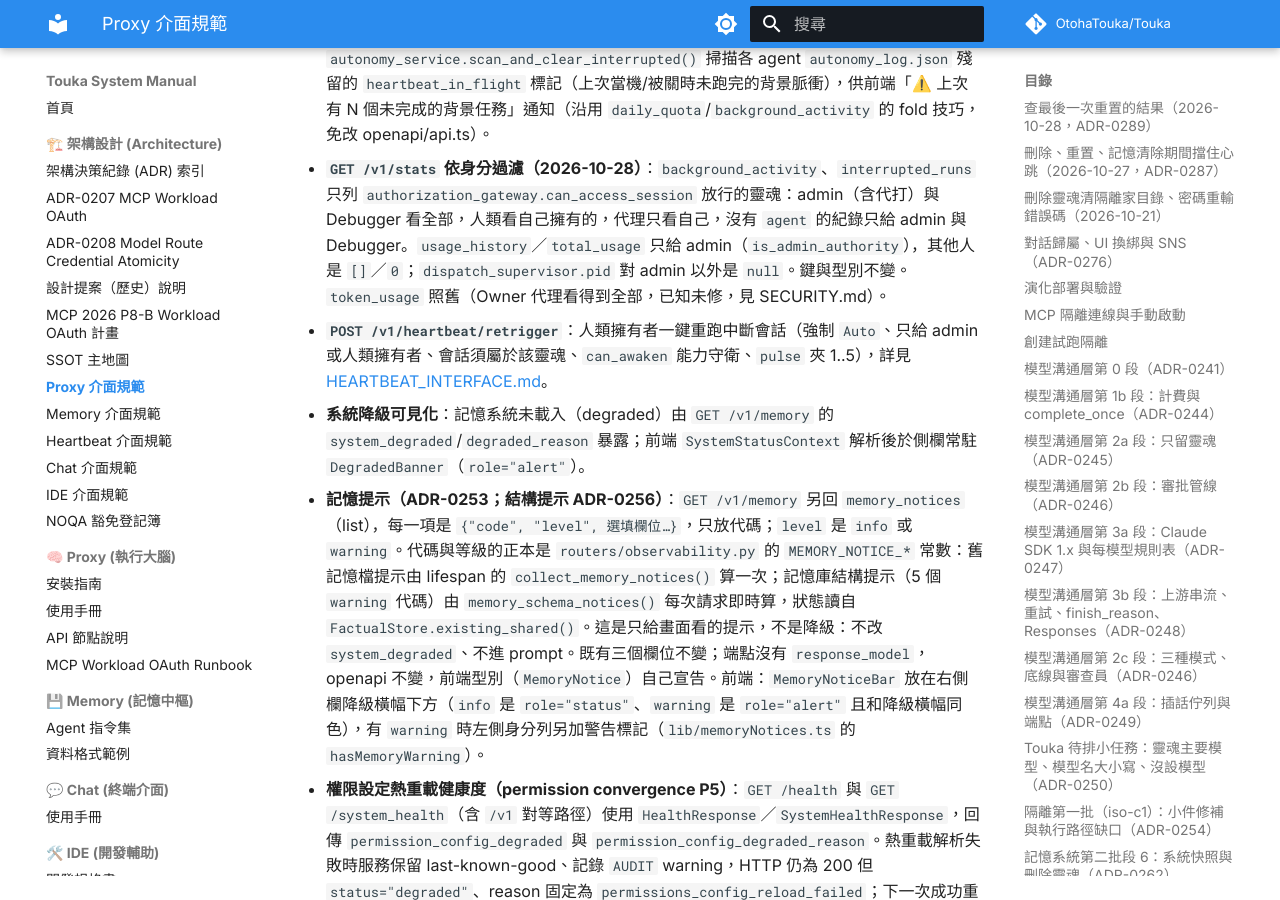
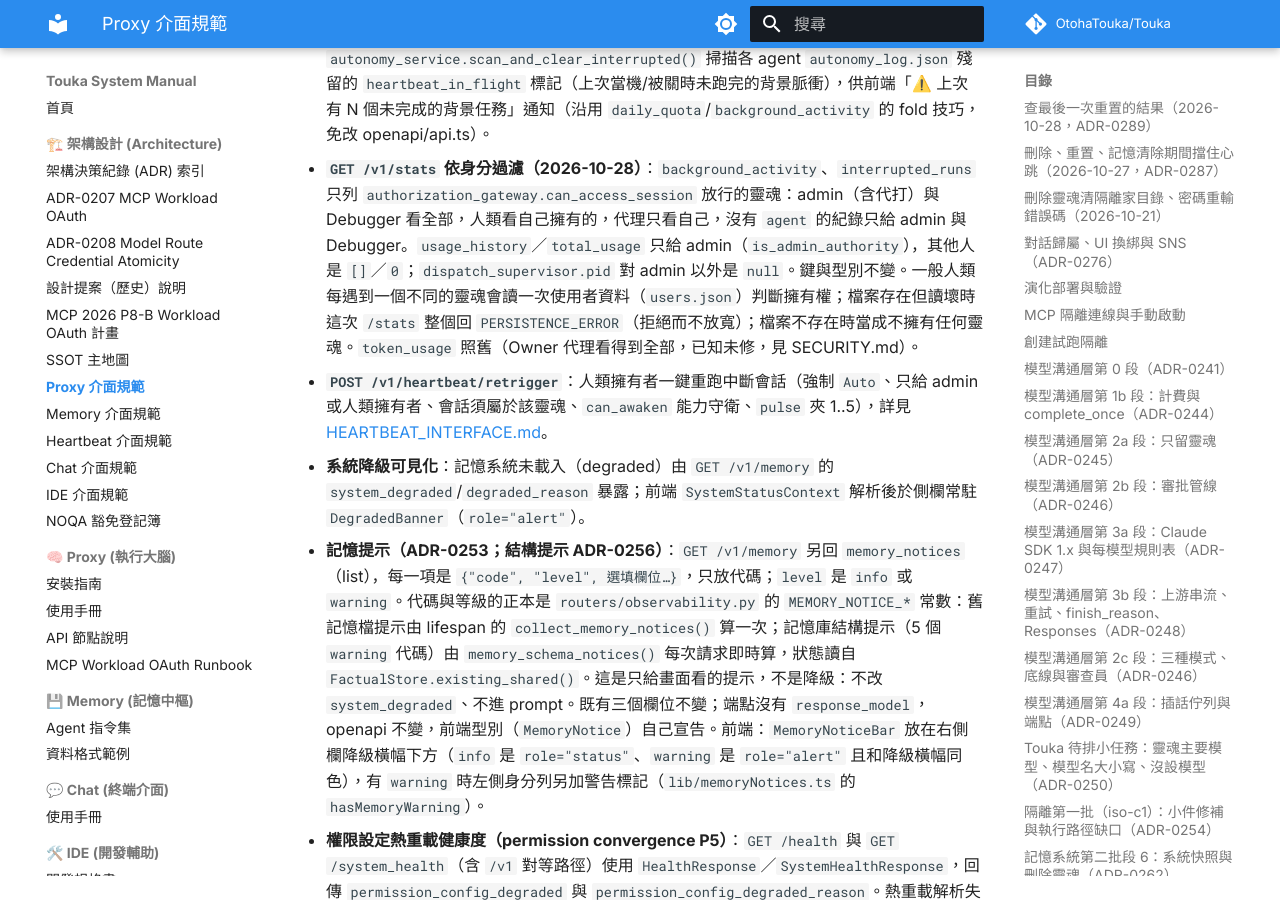
Before and after one commit to OtohaTouka/Touka, an MkDocs documentation site: the page built from docs/architecture/PROXY_INTERFACE.md, in a window 1280 px wide and 900 px high, scrolled down 38808 px. Built offline with MkDocs 1.6.1 and Material for MkDocs 9.7.7, drawn with Linux system fonts in a browser that asks for light colours; comment, search, counter and statistics services are not loaded.

Commit message:
test(stats): cover a non-dict interrupted run; clarify docs after review
Co-Authored-By: Claude Opus 5.5 <noreply@anthropic.com>

```diff
--- a/docs/architecture/PROXY_INTERFACE.md
+++ b/docs/architecture/PROXY_INTERFACE.md
@@ -665,7 +665,7 @@ edit_soul沿既有0-based/min50/protected delete；dispatch_subagent_group每批
 
 ### 1.10b 韌性可觀察性 (Resilience Observability) — ADR-0078 ⭐
 - **`GET /v1/stats` 折入 `interrupted_runs`**：ToukaProxy 啟動時 `autonomy_service.scan_and_clear_interrupted()` 掃描各 agent `autonomy_log.json` 殘留的 `heartbeat_in_flight` 標記（上次當機/被關時未跑完的背景脈衝），供前端「⚠️ 上次有 N 個未完成的背景任務」通知（沿用 `daily_quota`/`background_activity` 的 fold 技巧，免改 openapi/api.ts）。
-- **`GET /v1/stats` 依身分過濾（2026-10-28）**：`background_activity`、`interrupted_runs` 只列 `authorization_gateway.can_access_session` 放行的靈魂：admin（含代打）與 Debugger 看全部，人類看自己擁有的，代理只看自己，沒有 `agent` 的紀錄只給 admin 與 Debugger。`usage_history`／`total_usage` 只給 admin（`is_admin_authority`），其他人是 `[]`／`0`；`dispatch_supervisor.pid` 對 admin 以外是 `null`。鍵與型別不變。`token_usage` 照舊（Owner 代理看得到全部，已知未修，見 SECURITY.md）。
+- **`GET /v1/stats` 依身分過濾（2026-10-28）**：`background_activity`、`interrupted_runs` 只列 `authorization_gateway.can_access_session` 放行的靈魂：admin（含代打）與 Debugger 看全部，人類看自己擁有的，代理只看自己，沒有 `agent` 的紀錄只給 admin 與 Debugger。`usage_history`／`total_usage` 只給 admin（`is_admin_authority`），其他人是 `[]`／`0`；`dispatch_supervisor.pid` 對 admin 以外是 `null`。鍵與型別不變。一般人類每遇到一個不同的靈魂會讀一次使用者資料（`users.json`）判斷擁有權；檔案存在但讀壞時這次 `/stats` 整個回 `PERSISTENCE_ERROR`（拒絕而不放寬）；檔案不存在時當成不擁有任何靈魂。`token_usage` 照舊（Owner 代理看得到全部，已知未修，見 SECURITY.md）。
 - **`POST /v1/heartbeat/retrigger`**：人類擁有者一鍵重跑中斷會話（強制 `Auto`、只給 admin 或人類擁有者、會話須屬於該靈魂、`can_awaken` 能力守衛、`pulse` 夾 1..5），詳見 [HEARTBEAT_INTERFACE.md](HEARTBEAT_INTERFACE.md)。
 - **系統降級可見化**：記憶系統未載入（degraded）由 `GET /v1/memory` 的 `system_degraded`/`degraded_reason` 暴露；前端 `SystemStatusContext` 解析後於側欄常駐 `DegradedBanner`（`role="alert"`）。
 - **記憶提示（ADR-0253；結構提示 ADR-0256）**：`GET /v1/memory` 另回 `memory_notices`（list），每一項是 `{"code", "level", 選填欄位…}`，只放代碼；`level` 是 `info` 或 `warning`。代碼與等級的正本是 `routers/observability.py` 的 `MEMORY_NOTICE_*` 常數：舊記憶檔提示由 lifespan 的 `collect_memory_notices()` 算一次；記憶庫結構提示（5 個 `warning` 代碼）由 `memory_schema_notices()` 每次請求即時算，狀態讀自 `FactualStore.existing_shared()`。這是只給畫面看的提示，不是降級：不改 `system_degraded`、不進 prompt。既有三個欄位不變；端點沒有 `response_model`，openapi 不變，前端型別（`MemoryNotice`）自己宣告。前端：`MemoryNoticeBar` 放在右側欄降級橫幅下方（`info` 是 `role="status"`、`warning` 是 `role="alert"` 且和降級橫幅同色），有 `warning` 時左側身分列另加警告標記（`lib/memoryNotices.ts` 的 `hasMemoryWarning`）。
```
Also changed, not shown: SECURITY.md (+1 -1 lines), docs/CHANGELOG.md (+1 -1 lines), 1 other file.
